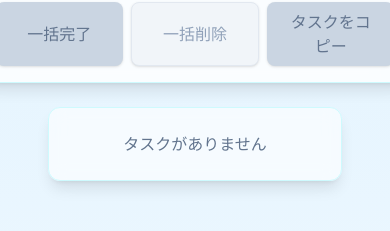
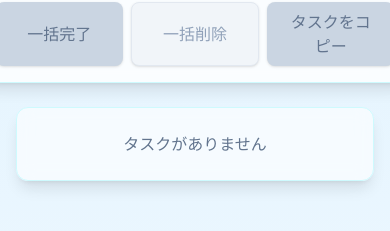
Before and after one commit to kentem-ha-hiraizumi/my-todo, a React (Vite) app: page / in a window 390 px wide. Shown: the part 275-506 px from the top of the page. Built offline with nearby package versions, Linux system fonts and the light colour scheme.

Commit message:
レイアウト修正

```diff
--- a/src/features/todo/todoList.tsx
+++ b/src/features/todo/todoList.tsx
@@ -32,14 +32,14 @@ export const TodoList = () => {
 
   if (!hasAnyTodos) {
     return (
-      <div className="w-120 max-w-[90%] rounded-xl border border-cyan-100 bg-white/60 p-6 text-center shadow-lg backdrop-blur-sm">
+      <div className="w-full max-w-7xl rounded-xl border border-cyan-100 bg-white/60 p-6 text-center shadow-lg backdrop-blur-sm">
         <p className="text-slate-500">タスクがありません</p>
       </div>
     );
   }
 
   return (
-    <div className="w-120 max-w-[90%] space-y-6 rounded-xl border border-cyan-100 bg-white/60 p-4 shadow-lg backdrop-blur-sm">
+    <div className="w-full max-w-7xl space-y-6 rounded-xl border border-cyan-100 bg-white/60 p-4 shadow-lg backdrop-blur-sm">
       {groupedTodos.map(({ year, months }) => {
         // 年全体のTodoIDリスト
         const yearTodoIds = months.flatMap(({ todos: todoList }) =>
@@ -99,6 +99,7 @@ export const TodoList = () => {
                   )}
 
                   {/* Todoリスト */}
+                  <div className="grid grid-cols-1 gap-3 md:grid-cols-2 xl:grid-cols-3">
                     {todoList.map((todo) => {
                       const overdue = isOverdue(todo.endAt, todo.completed);
                       const dueToday = isDueToday(todo.endAt, todo.completed);
@@ -182,6 +183,7 @@ export const TodoList = () => {
                       );
                     })}
                   </div>
+                </div>
               );
             })}
           </div>
--- a/src/pages/App.tsx
+++ b/src/pages/App.tsx
@@ -10,7 +10,7 @@ export const App = () => {
   useInputModalTrigger();
 
   return (
-    <main className="flex min-h-screen flex-col items-center gap-6 p-8">
+    <main className="flex min-h-screen flex-col items-center gap-6 px-4 py-8 sm:px-8">
       <h1 className="mb-2 font-bold text-4xl text-cyan-700">My ToDo</h1>
       <div className="flex flex-wrap items-center justify-center gap-8">
         <div className="flex flex-wrap items-center justify-center gap-8 rounded-lg bg-white/60 p-4 shadow-md">
```
Lines whose indentation alone changed are shown as unchanged.
